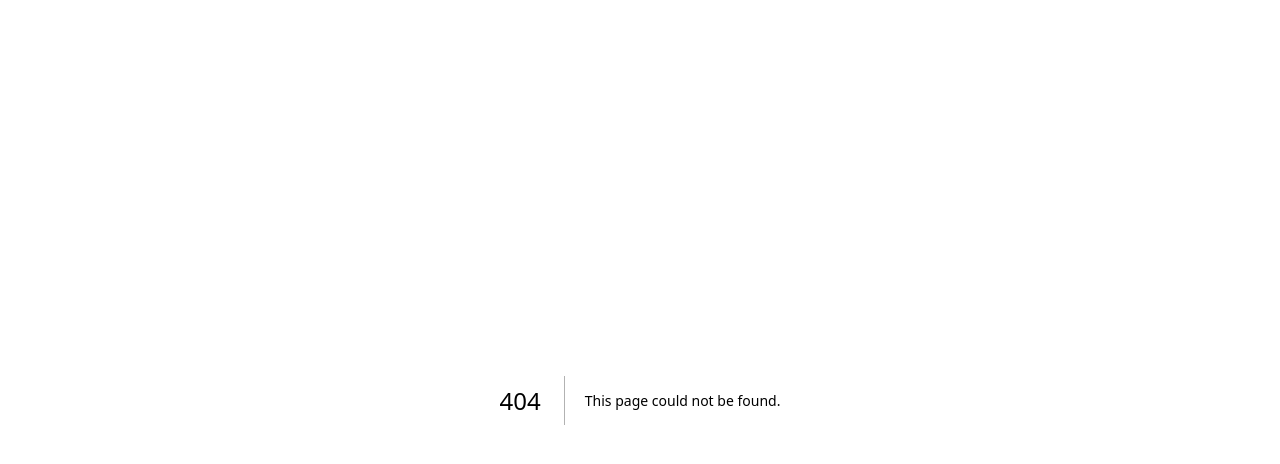
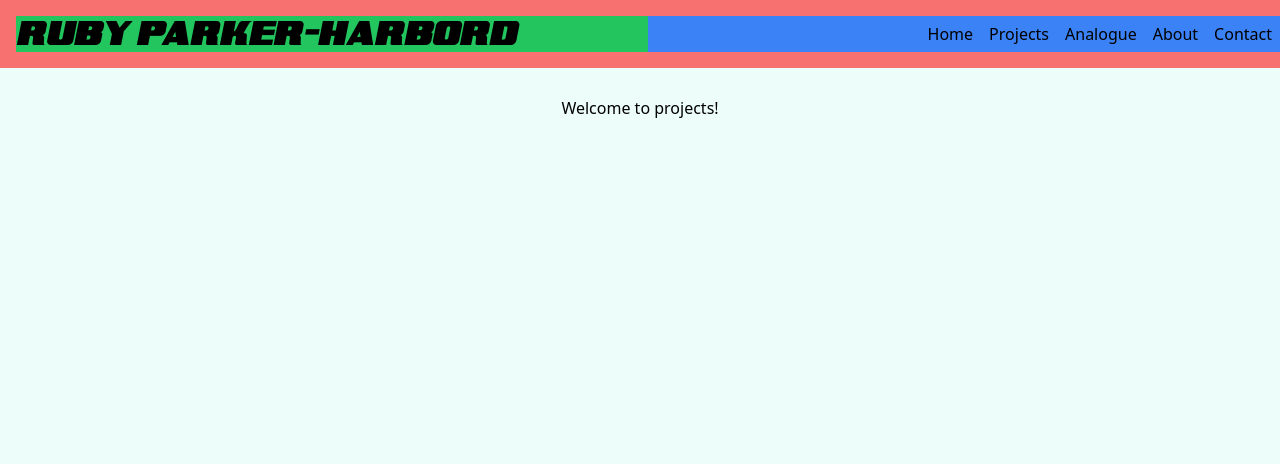
Before and after one commit to NoahAldhous/ruby-parker-harbord-portfolio, a Next.js app in the folder project/: page /projects in a window 1280 px wide. Before the commit this address had no page. Shown: the top 464 px of the page. Built offline with nearby package versions, Linux system fonts and the light colour scheme.

Commit message:
moved navigation bar to the layout.tsx file within app so that it renders across all routes, created first route; projects and added a placeholder element to test it is working

```diff
--- a/project/src/app/layout.tsx
+++ b/project/src/app/layout.tsx
@@ -28,7 +28,21 @@ export default function RootLayout({
 }) {
   return (
     <html lang="en">
-      <body className={superRetro.variable}>{children}</body>
+      <body className={superRetro.variable}>
+      <div className="hidden sm:flex flex-row w-full bg-red-400 top-0 absolute z-10 py-4 pl-4 justify-between">
+        <p className="font-superRetro italic text-md md:text-3xl bg-green-500 w-1/2 items-center overflow-x-visible">
+          Ruby Parker-Harbord
+        </p>
+        <div className="flex flex-row justify-end items-center bg-blue-500 w-1/2">
+          <p className="px-2">Home</p>
+          <p className="px-2">Projects</p>
+          <p className="px-2">Analogue</p>
+          <p className="px-2">About</p>
+          <p className="px-2">Contact</p>
+        </div>
+      </div>
+      <nav></nav>
+        {children}</body>
     </html>
   )
 }
--- a/project/src/app/page.tsx
+++ b/project/src/app/page.tsx
@@ -1,18 +1,7 @@
 export default function Home() {
   return (
     <main className="flex min-h-screen flex-col items-center p-24 bg-primary dark:bg-dark">
-      <div className="hidden sm:flex flex-row w-full bg-red-400 top-0 absolute z-10 py-4 pl-4 justify-between">
-        <p className="font-superRetro italic text-md md:text-3xl bg-green-500 w-1/2 items-center overflow-x-visible">
-          Ruby Parker-Harbord
-        </p>
-        <div className="flex flex-row justify-end items-center bg-blue-500 w-1/2">
-          <p className="px-2">Home</p>
-          <p className="px-2">Projects</p>
-          <p className="px-2">Analogue</p>
-          <p className="px-2">About</p>
-          <p className="px-2">Contact</p>
-        </div>
-      </div>
+
     </main>
   )
 }
--- /dev/null
+++ b/project/src/app/projects/page.tsx
@@ -0,0 +1,5 @@
+export default function Page(){
+    return <main className="flex min-h-screen flex-col items-center p-24 bg-primary dark:bg-dark">
+     <h1>Welcome to projects!</h1>
+    </main>
+}
```
